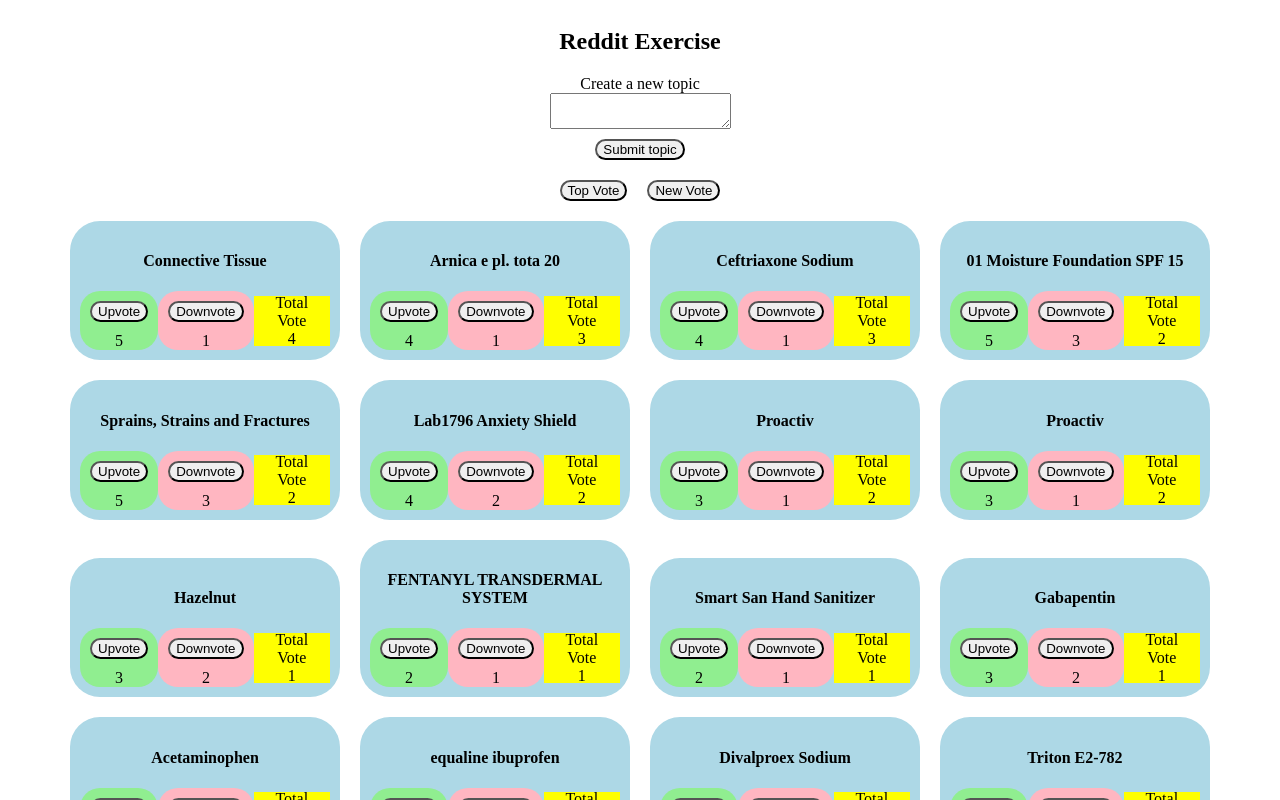
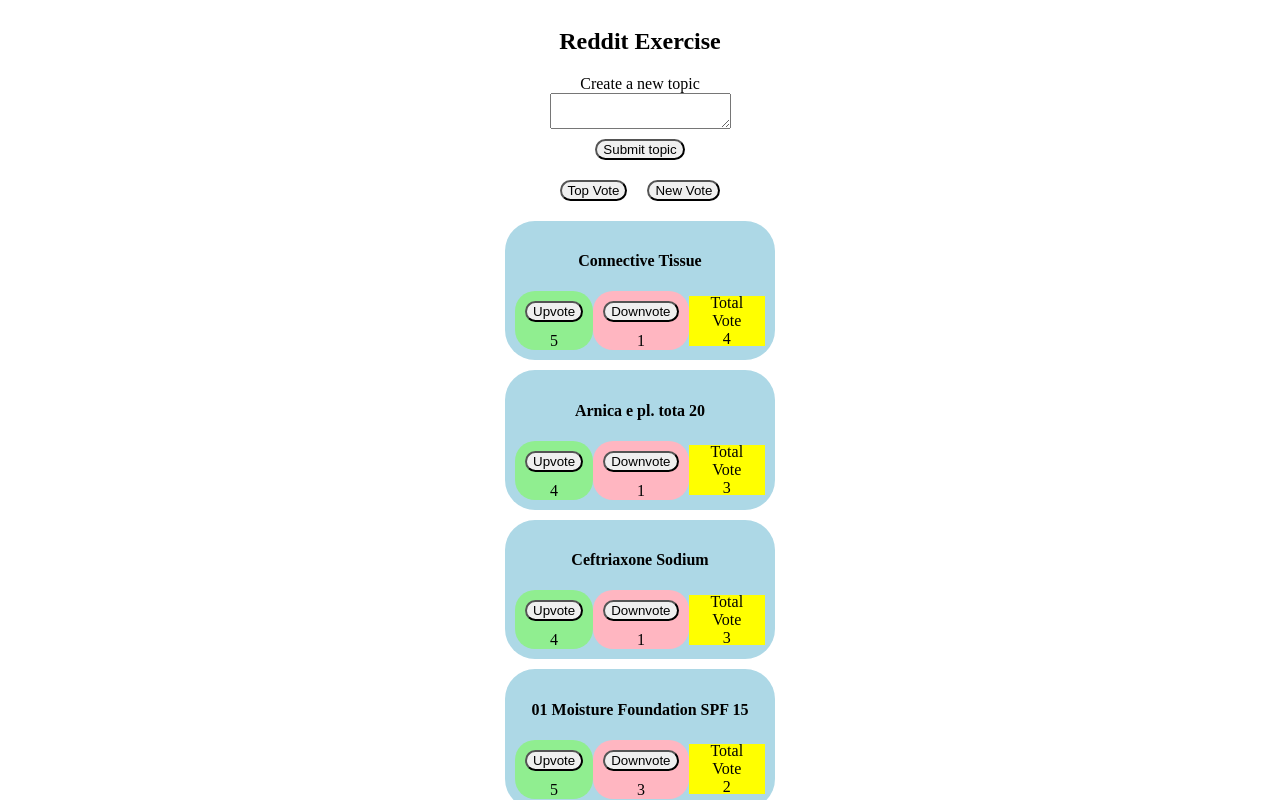
Before and after one commit to victoryapcheeann/redditexercise, a React (Create React App) app: page / in a window 1280 px wide. Shown: the top 800 px of the page. Built offline with nearby package versions, Linux system fonts and the light colour scheme.

Commit message:
removed inline-block style

```diff
--- a/src/App.css
+++ b/src/App.css
@@ -26,12 +26,15 @@
 }
 
 .topicContainer {
-    display: inline-block;
     margin: 10px;
     background-color: lightBlue;
     padding: 10px;
     border-radius: 30px;
     width: 250px;
+}
+
+.topicInline {
+    display: inline-block;
 }
 
 .voteContainer {
--- a/src/TopicsList.js
+++ b/src/TopicsList.js
@@ -4,7 +4,9 @@
 import { upvoteTopics, downvoteTopics } from './actions';
 
 class TopicsList extends Component{
-  state = { sortingStyle: 'totalVote' };
+  state = {
+    sortingStyle: 'totalVote',
+  };
 
   //Action function
   upvoteTopics(id) {this.props.upvoteTopics(id);}
```
